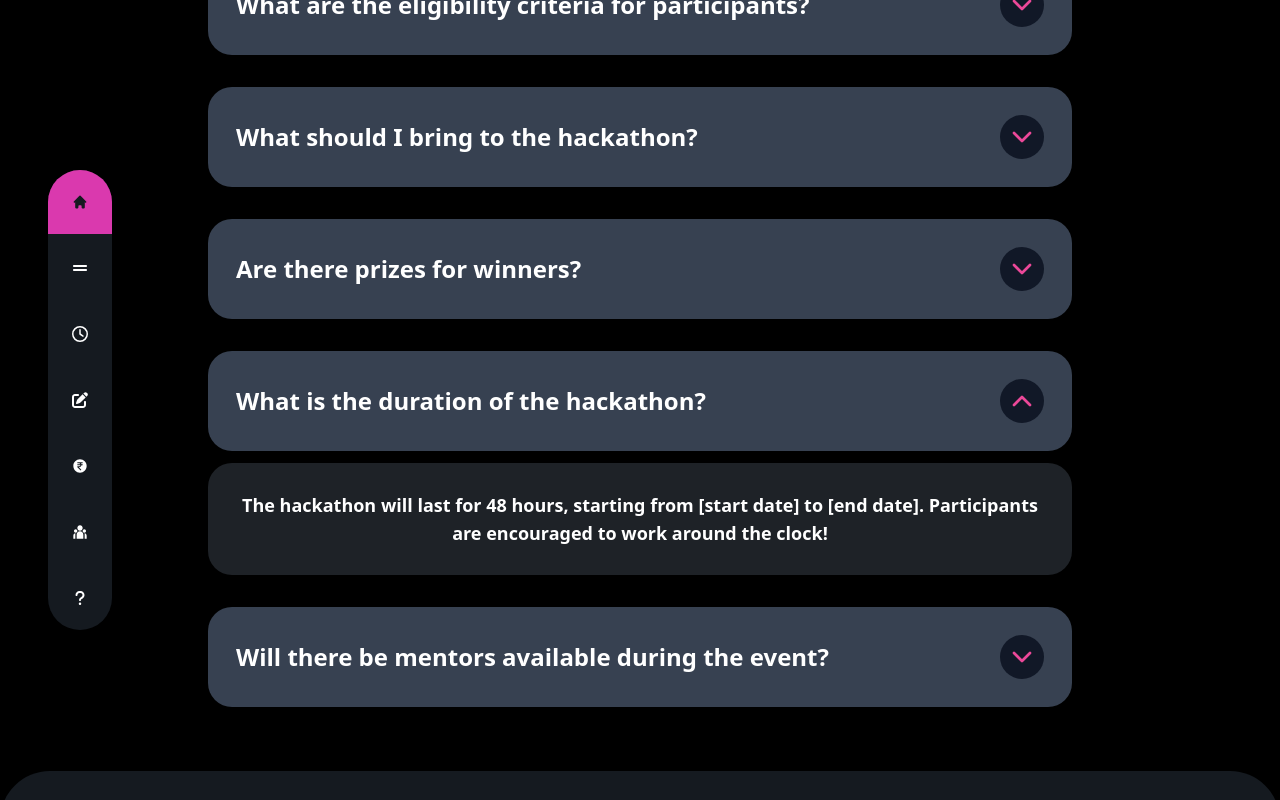
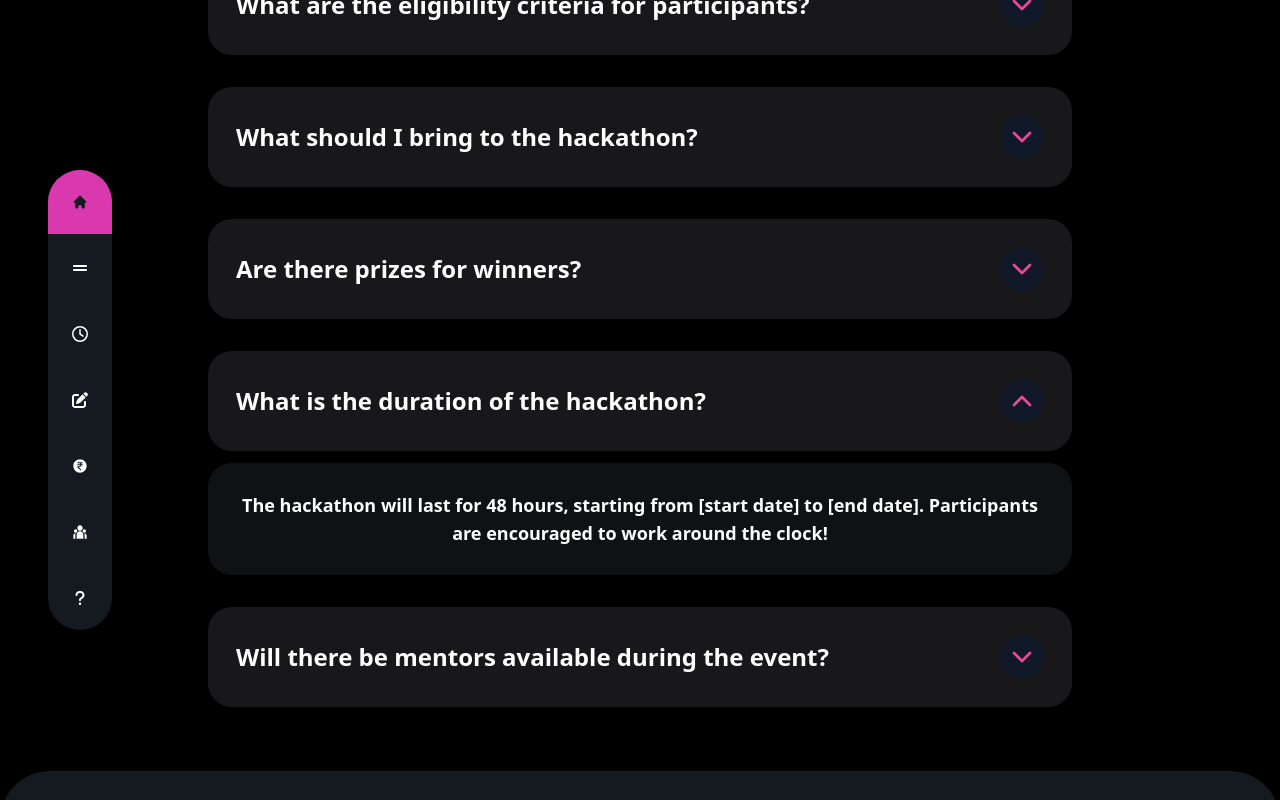
Before and after one commit to THEGAMECHANGER416/CodeKshetra2.0, a React (Vite) app: page /#/ in a window 1280 px wide. Both pictures are taken after a click on the button "What is the duration of the hackathon?". Shown: the part 9370-10170 px from the top of the page. Built offline with nearby package versions, Linux system fonts and the light colour scheme.

Commit message:
FAQ colour updated

```diff
--- a/src/components/custom/FAQ.tsx
+++ b/src/components/custom/FAQ.tsx
@@ -63,7 +63,7 @@ export default function Faq() {
       <div className="space-y-8">
         {faqs.map((faq, index) => (
           <div key={index} className="relative">
-            <div className="bg-gray-700 rounded-3xl overflow-hidden shadow-lg">
+            <div className="bg-zinc-900 rounded-3xl overflow-hidden shadow-lg">
               <button
                 className="w-full text-left p-7 focus:outline-none flex justify-between items-center"
                 onClick={() => toggleFAQ(index)}
@@ -85,7 +85,7 @@ export default function Faq() {
                 expandedIndex === index ? "max-h-screen opacity-100 scale-100" : "max-h-0 opacity-0 scale-95"
               }`}
             >
-              <div className="mt-3 bg-gray-600 bg-opacity-40 rounded-3xl p-7 shadow-lg transform transition-all duration-700 ease-in-out">
+              <div className="mt-3 bg-gray-600/20 bg-opacity-40 rounded-3xl p-7 shadow-lg transform transition-all duration-700 ease-in-out">
                 <p className="text-white text-base md:text-lg font-semibold">{faq.answer}</p>
               </div>
             </div>
```
